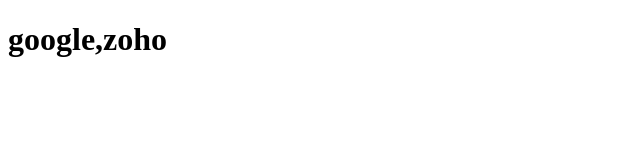
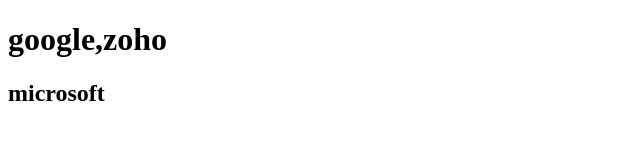
Before and after one commit to Ragul-ranith/samplerepo, a plain HTML site: page index.html in a window 1280 px wide. Shown: the whole page, without its empty margins (0-640 px from the left). Drawn offline with Linux system fonts and the light colour scheme.

Commit message:
added h2

```diff
--- a/index.html
+++ b/index.html
@@ -9,5 +9,6 @@
    <h1>
     google,zoho
    </h1>
+   <h2> microsoft </h2>
 </body>
 </html>
```
